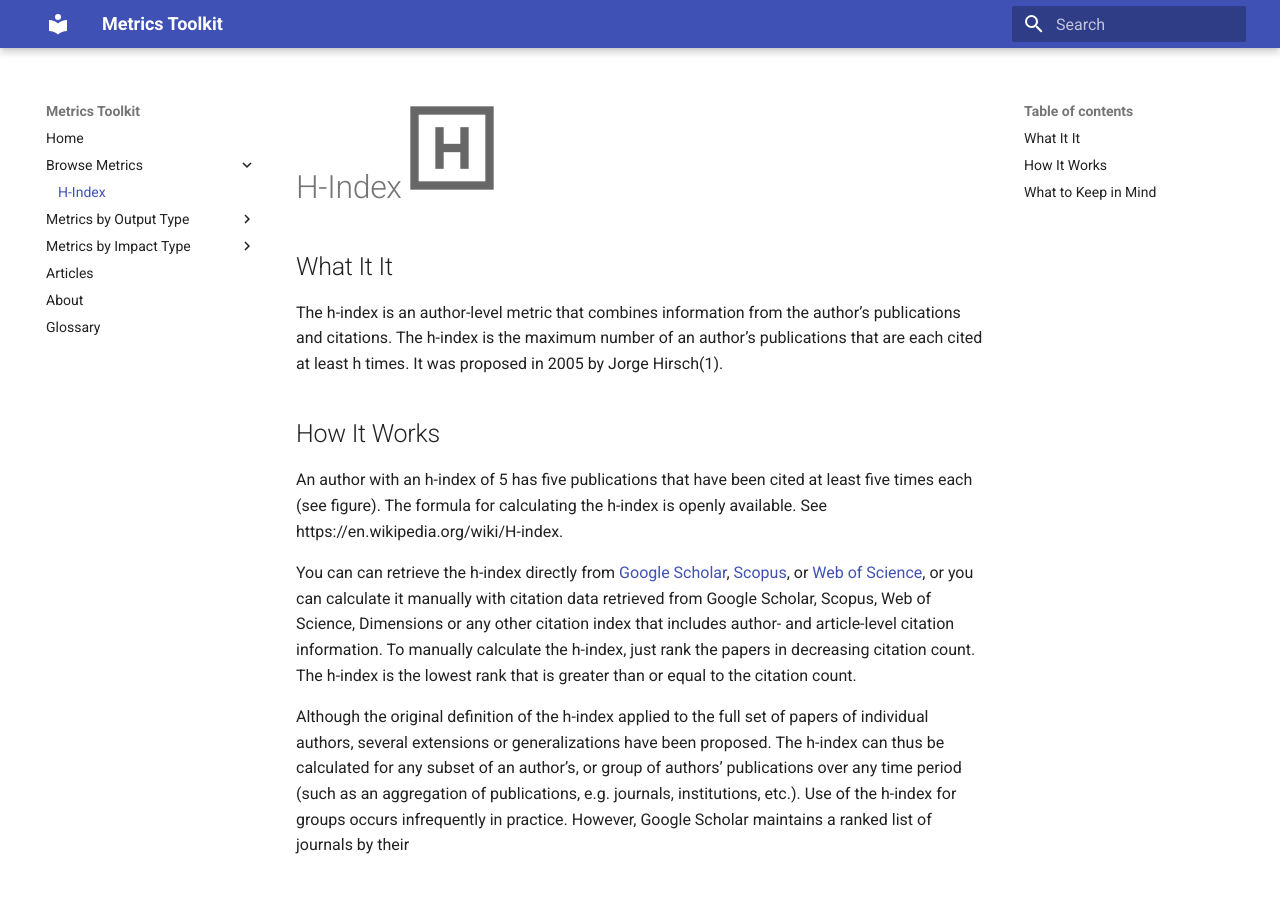
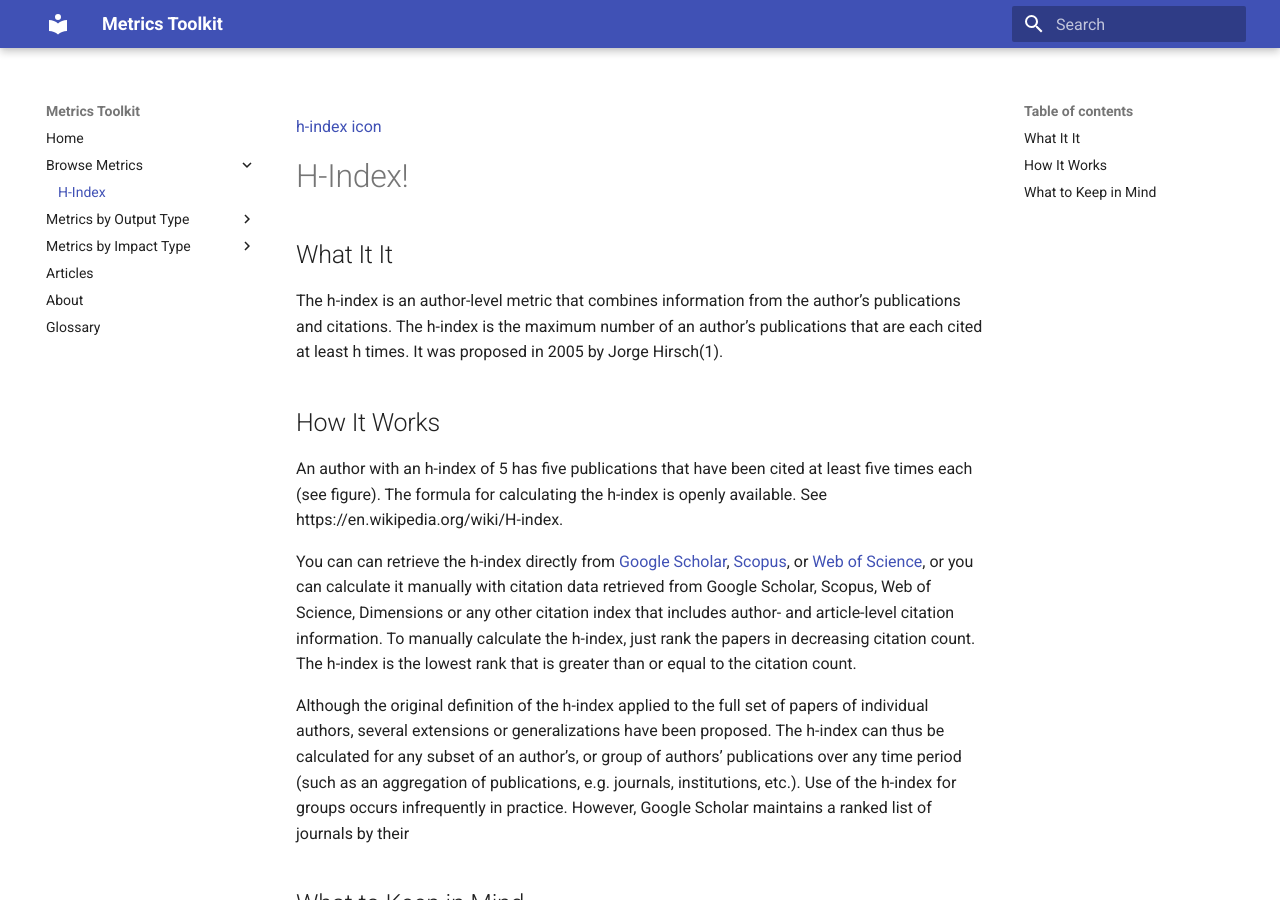
Before and after one commit to rchampieux/diy-documentation, an MkDocs documentation site: the page built from docs/hindex.md, in a window 1280 px wide and 900 px high. Built offline with MkDocs 1.6.1 and Material for MkDocs 9.7.7, drawn with Linux system fonts in a browser that asks for light colours.

Commit message:
Update hindex.md

```diff
--- a/docs/hindex.md
+++ b/docs/hindex.md
@@ -1,4 +1,5 @@
-# H-Index![h-index icon](images/h-index-small.png)
+[h-index icon](images/h-index-small.png)
+# H-Index!
 ## What It It
 The h-index is an author-level metric that combines information from the author’s publications and citations. The h-index is the maximum number of an author’s publications that are each cited at least h times. It was proposed in 2005 by Jorge Hirsch(1).
 ## How It Works
```
